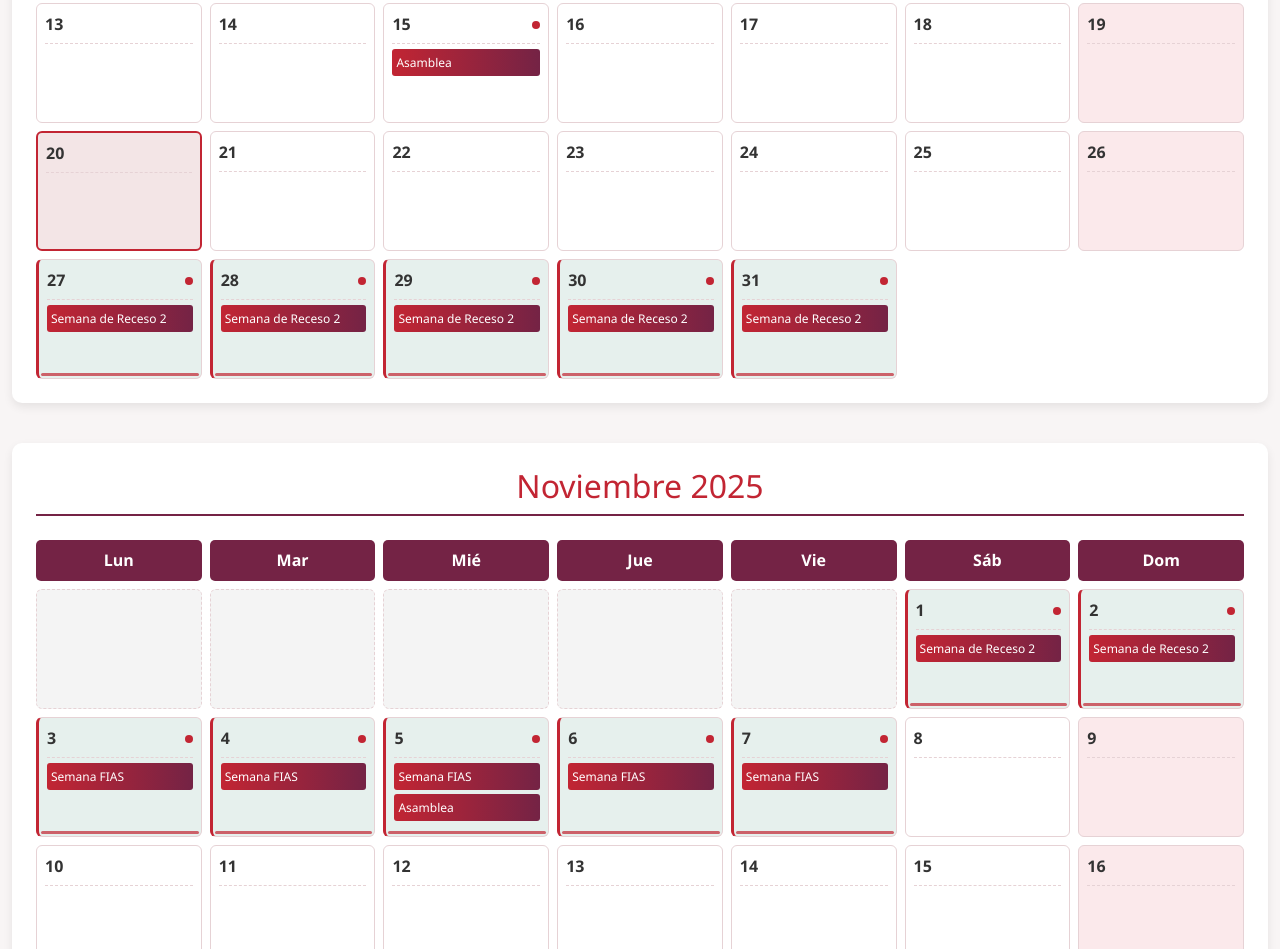
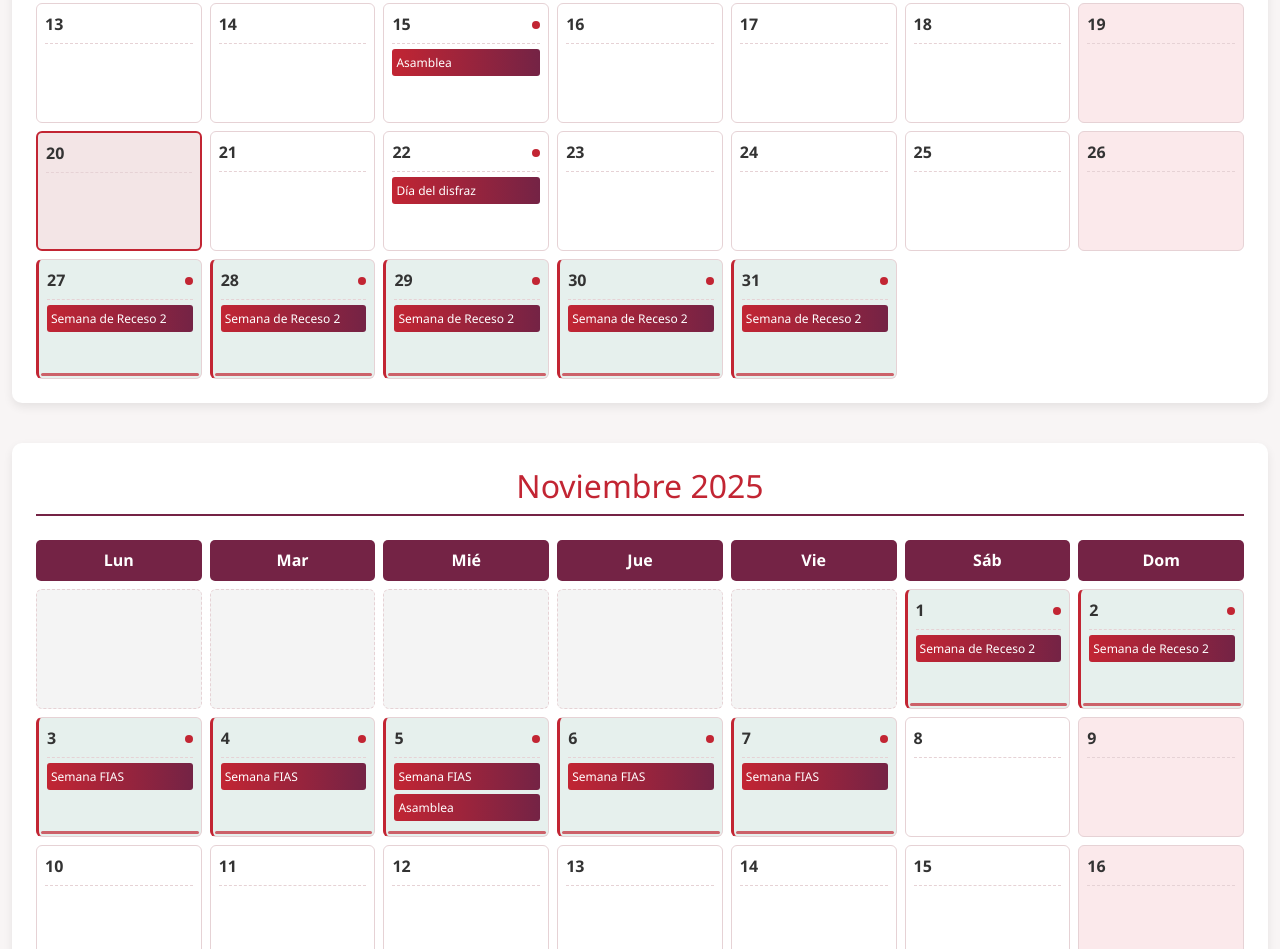
Before and after one commit to asambleafias/calendario-fias, a plain HTML site: page index.html in a window 1280 px wide. Shown: the part 1813-2762 px from the top of the page. Drawn offline with nearby package versions, Linux system fonts and the light colour scheme.

Commit message:
Update index.html

```diff
--- a/index.html
+++ b/index.html
@@ -452,6 +452,14 @@
                 descripcion: 'Asamblea informativa + semana pre-exámenes.',
                 categoria: "Asamblea",
                 ubicacion: "Buxef 850"
+            },
+            {
+                id: 11,
+                fecha: "2025-10-22",
+                titulo: "Día del disfraz",
+                descripcion: "Ven disfrazado y participa del concurso!! atento a las actividades internas de FIAS.",
+                categoria: "Actividades CEI",
+                ubicacion: "Buxef 850"
             }
         ];
 
```
